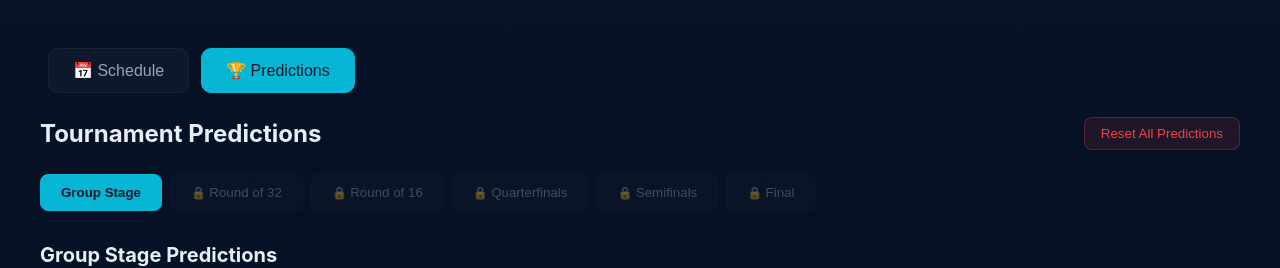
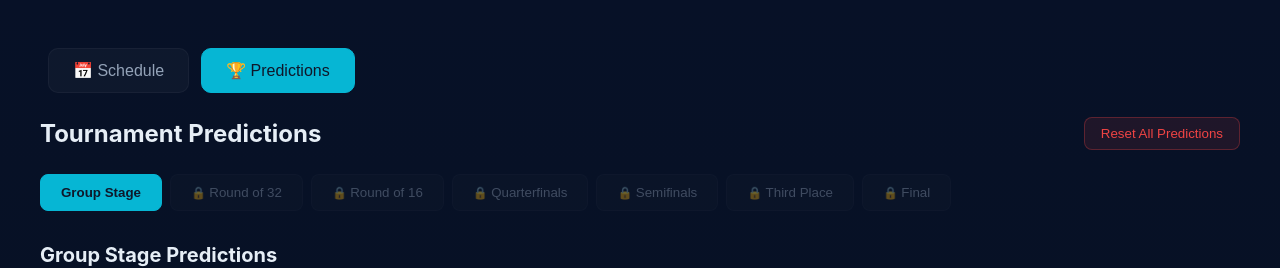
Before and after one commit to saikat100/fifa_world_cup_2026_fixtures_and_predictor, a React (Vite) app: page / in a window 1280 px wide. Both pictures are taken after a click on the button "🏆 Predictions". Shown: the top 268 px of the page. Built offline with nearby package versions, Linux system fonts and the light colour scheme.

Commit message:
add 3rd place

```diff
--- a/src/components/PredictionView.jsx
+++ b/src/components/PredictionView.jsx
@@ -15,6 +15,7 @@ const PredictionView = () => {
     "Round of 16",
     "Quarterfinals",
     "Semifinals",
+    "Third Place",
     "Final",
   ];
 
@@ -50,6 +51,9 @@ const PredictionView = () => {
         // Check if both matches have winners
         const sfMatches = [101, 102];
         return sfMatches.every((matchNo) => predictions.semifinals?.[matchNo]);
+
+      case "Third Place":
+        return !!predictions.thirdPlace;
 
       case "Final":
         return !!predictions.final;
--- a/src/data/matches.js
+++ b/src/data/matches.js
@@ -1135,7 +1135,7 @@ export const matches = [
   {
     Stage: "Final",
     DateTimeEDT: "2026-07-19 15:00",
-    Team1: "W191",
+    Team1: "W101",
     Team2: "W102",
     MatchNo: 104,
     Location: "MetLife Stadium, East Rutherford",
```
